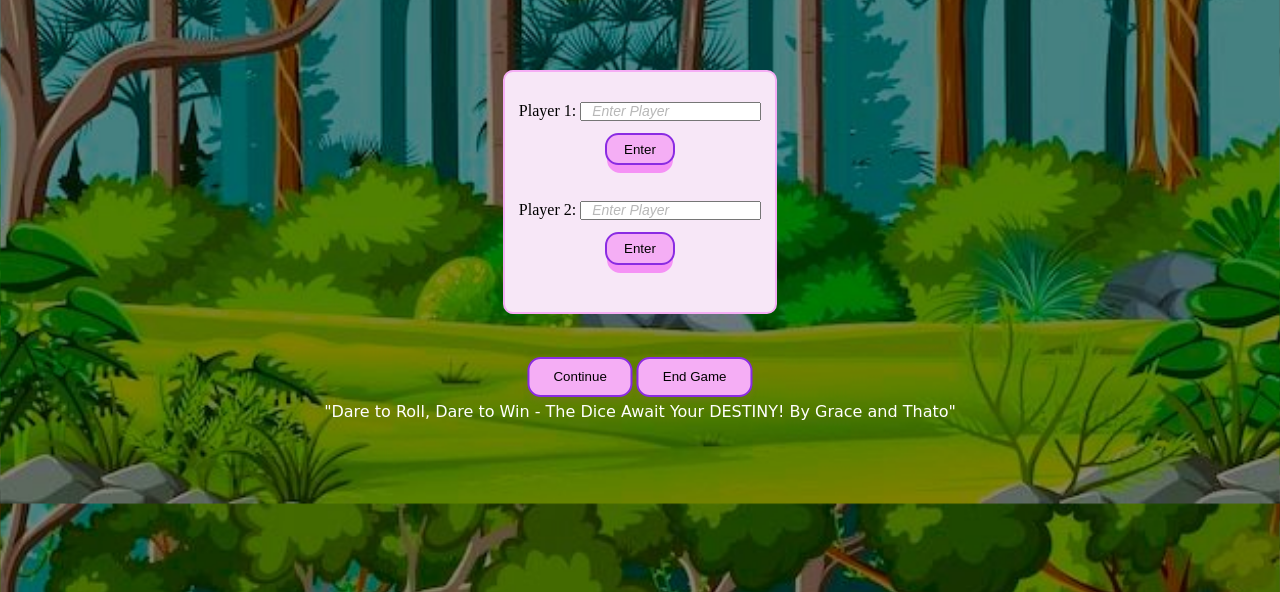
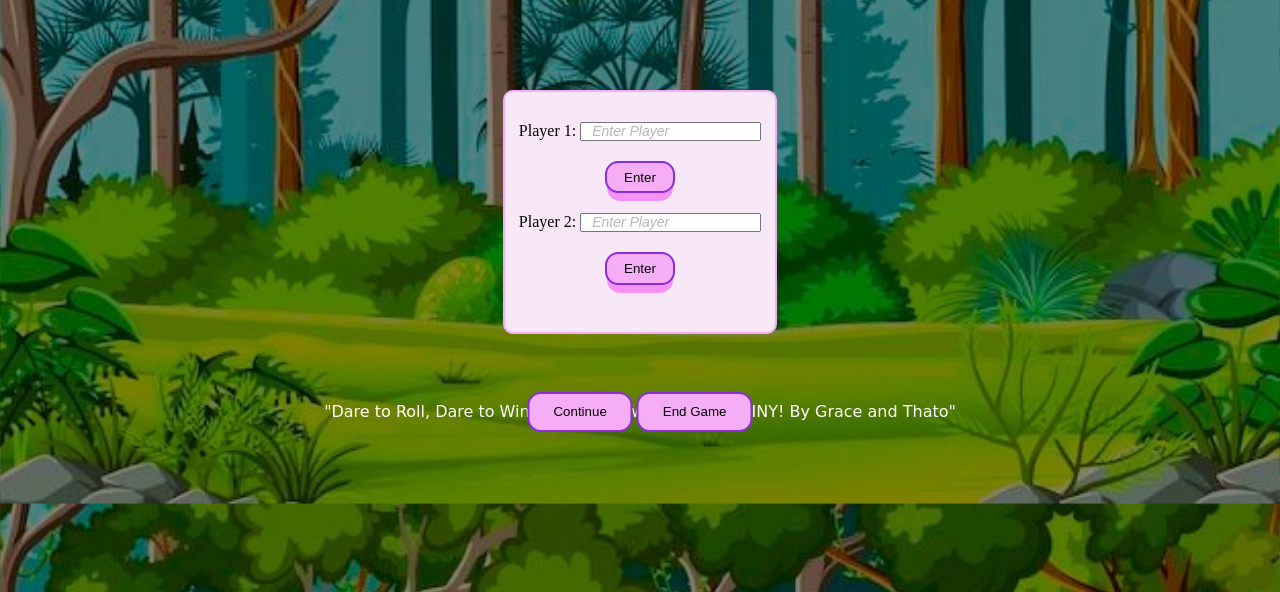
Before and after one commit to graceK-10/Dicey-Games, a plain HTML site: page index.html in a window 1280 px wide. Shown: the part 208-800 px from the top of the page. Drawn offline with Linux system fonts and the light colour scheme.

Commit message:
css button placements

```diff
--- a/style.css
+++ b/style.css
@@ -93,6 +93,7 @@ animation: fly 5s infinite;
   transform: translate(-50%, -50%);
   border: 2px solid rgb(245, 174, 245);
   border-radius: 10px;
+  margin-top: 20px;
 }
 
 input::placeholder{
@@ -106,12 +107,13 @@ input::placeholder{
 
 .btn1{
   padding: 0.5em 1.3em;
-  margin-top: 12px;
+  margin-top: 20px;
   border: 2px solid rgb(138, 43, 226);
   border-radius: 1em;
   background: rgb(245, 174, 245);
   transform-style: preserve-3d;
   transition: all 175ms cubic-bezier(0, 0, 1, 1);
+  margin-bottom: 20px;
 }
 
 .btn1::before {
@@ -141,7 +143,7 @@ input::placeholder{
   position: absolute;
   left: 50%;
   transform: translateX(-50%);
-  bottom: 195px; /* Adjust this value to your desired distance from the bottom */
+  bottom: 20%; /* Adjust this value to your desired distance from the bottom */
 }
 
 .btn2{
```
Also changed, not shown: index.html (+3 -4 lines).
